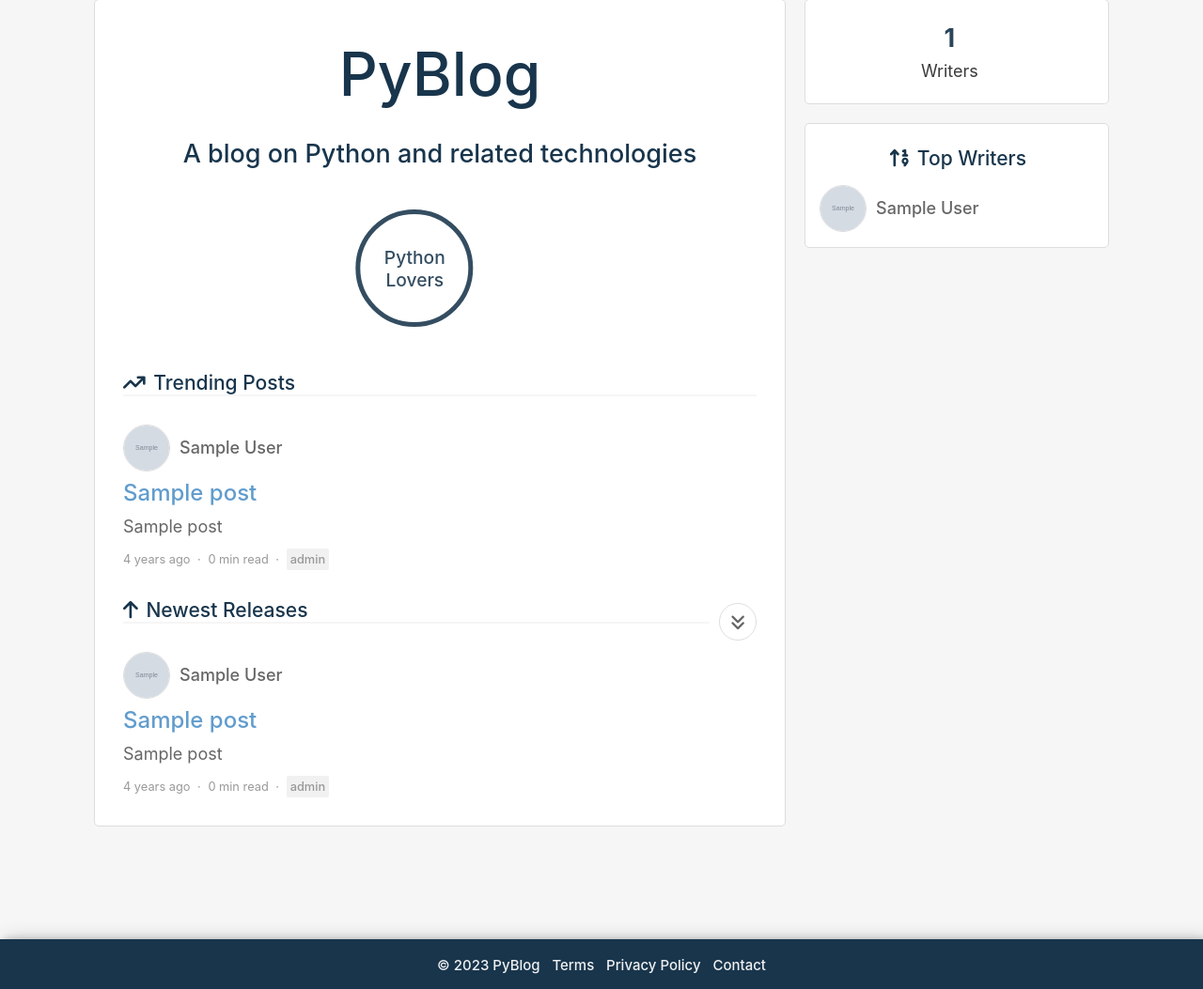
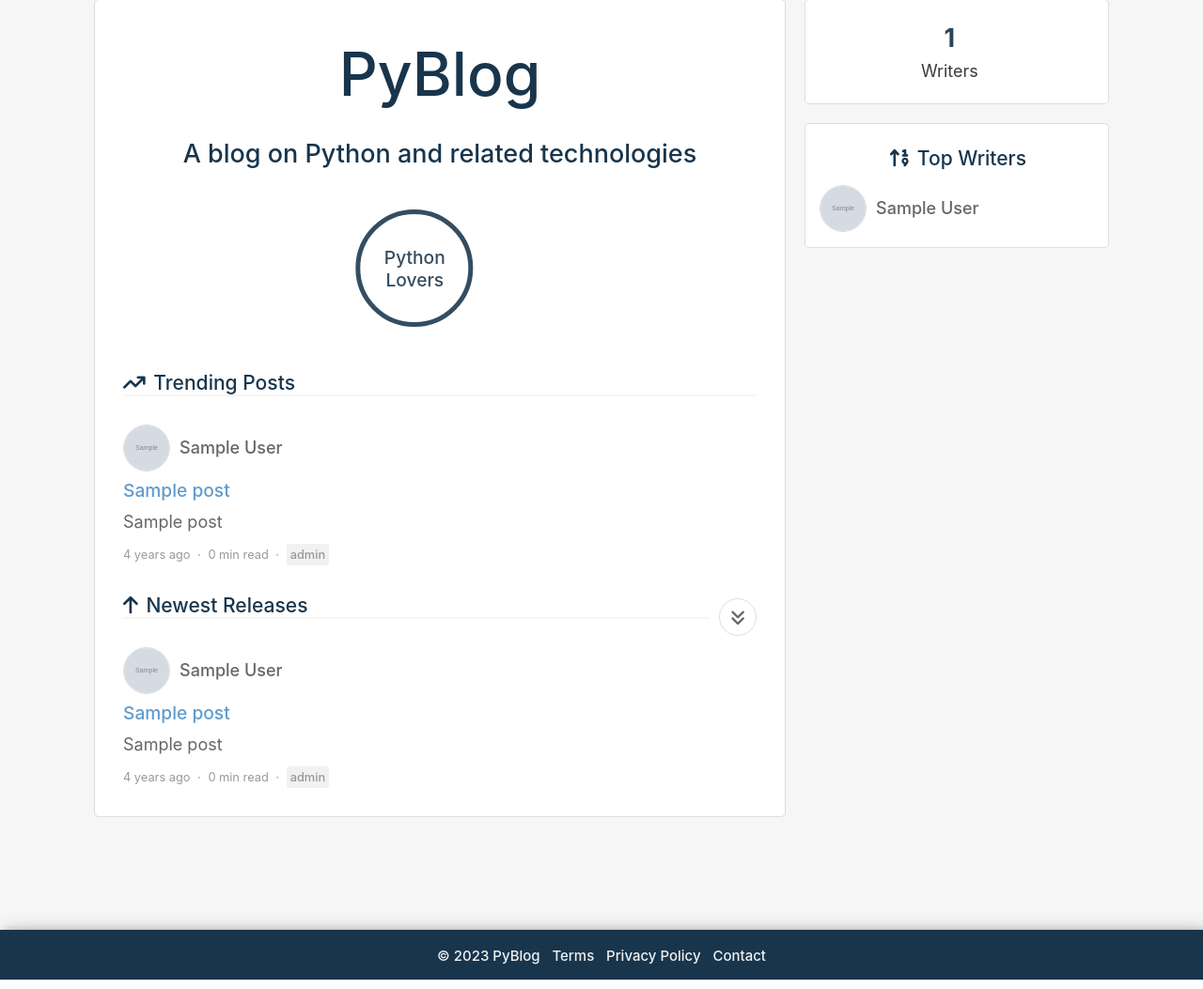
Before and after one commit to mohelhelb/pyblog, a Flask app: page / in a window 1280 px wide. Shown: the part 153-1206 px from the top of the page at 94% size. Run offline with Flask 3, Linux system fonts and the light colour scheme; tables that the repository leaves empty hold one stand-in row (values such as "Sample post"); grey boxes marked "Sample" are stand-in pictures; parts of the project's set-up code (start-up, migrations or seed data) failed here and were passed over.

Commit message:
Decrease font size for post title

```diff
--- a/pyblog/static/css/style.css
+++ b/pyblog/static/css/style.css
@@ -657,7 +657,7 @@ input[type="submit"].unfollow, input[type="submit"].unbookmark {
 
 .post .title {
   display: block;
-  font-size: 1.5rem;
+  font-size: 1.2rem;
 }
 
 .post .level {
```
